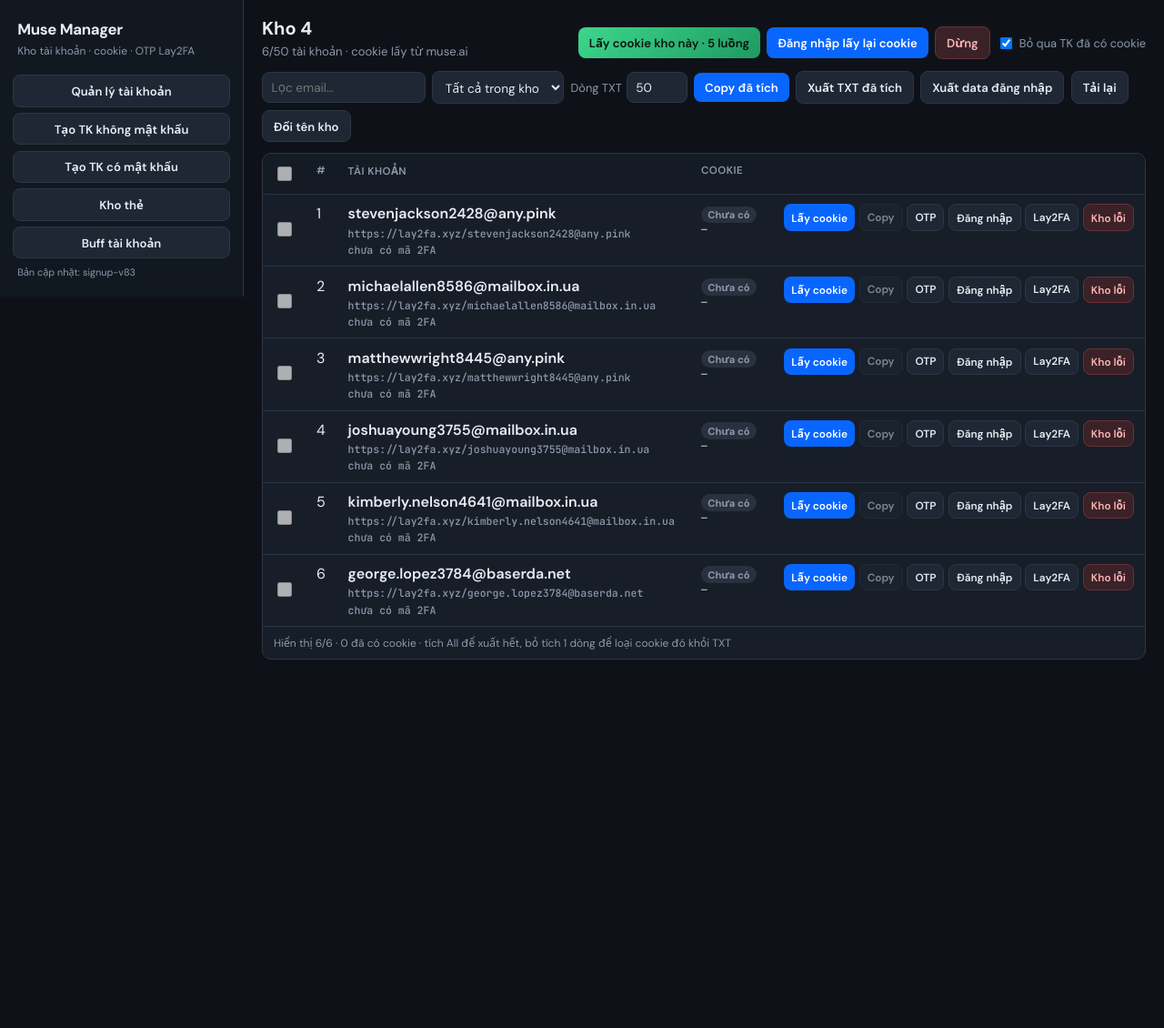
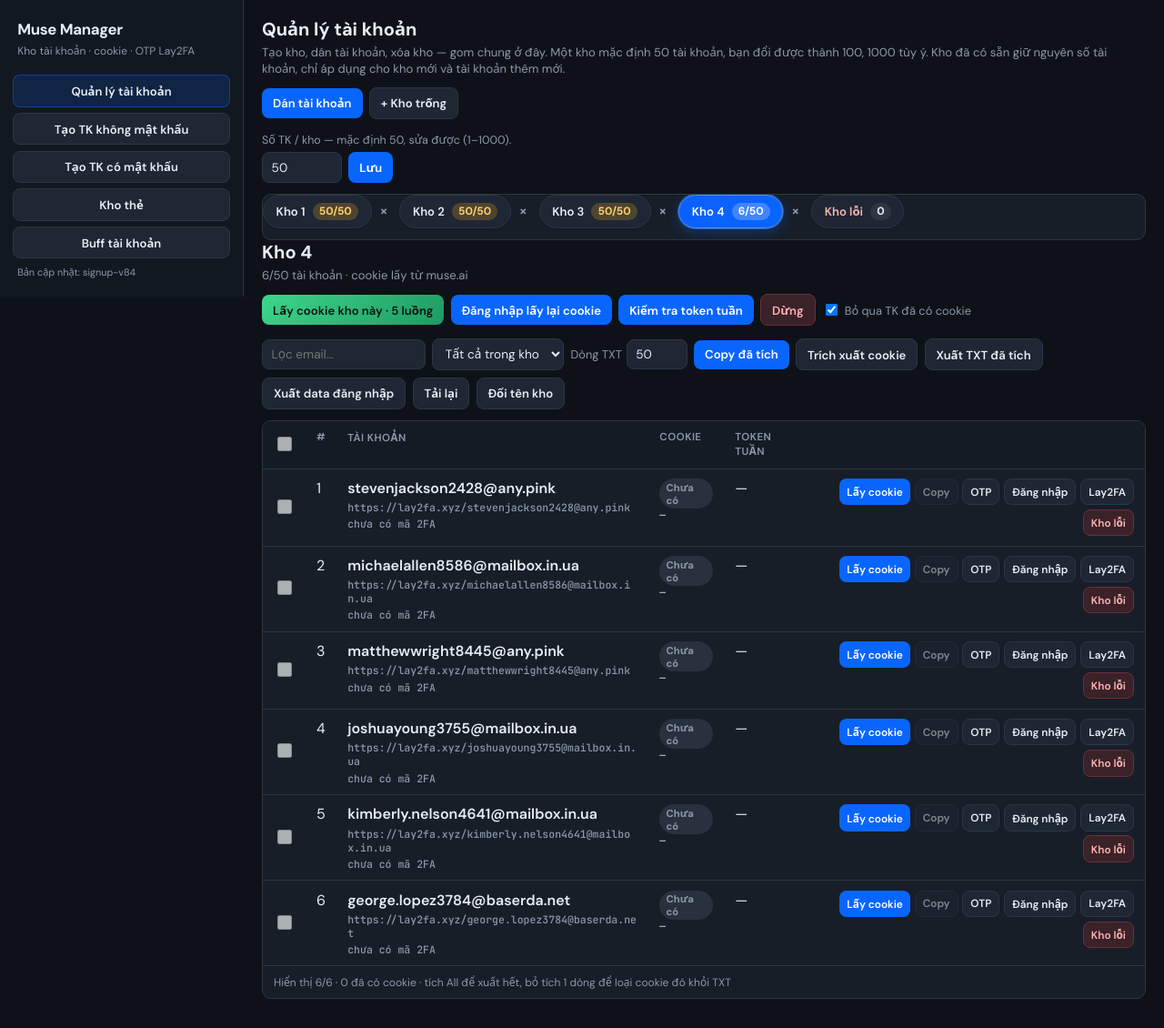
Before and after one commit to hanhan257/MUSEQUANLY, a Flask app: page / in a window 1280 px wide. Shown: the whole page at 91% size. Before the commit the page ends 725 px from the top, so only its background shows below. Run offline with Flask 3, Linux system fonts and the light colour scheme.

Commit message:
signup-v84: Bấm kho hiện data ngay trong Quản lý tài khoản + Kiểm tra token tuần + Trích xuất cookie

```diff
--- a/app.py
+++ b/app.py
@@ -78,7 +78,7 @@ from warehouse_store import (
 
 ACCOUNTS_FILE = DATA_DIR / "accounts.txt"
 MUSE_LOGIN_URL = "https://muse.ai/"
-APP_BUILD = "signup-v83"
+APP_BUILD = "signup-v84"
 SIGNUP_COUNTS = (1, 5, 10, 50)
 ACCOUNT_PASSWORD = "Congphu21@"
 SIGNUP_MAX = 200
@@ -1852,6 +1852,11 @@ def api_cookies_vault():
                 "muse_token": token,
                 "account_status": rec.get("account_status") or "",
                 "login_error": rec.get("login_error") or "",
+                "token_used_pct": rec.get("token_used_pct") or "",
+                "token_left": rec.get("token_left") or "",
+                "token_reset": rec.get("token_reset") or "",
+                "token_checked_at": rec.get("token_checked_at") or "",
+                "token_error": rec.get("token_error") or "",
             }
         )
     return jsonify(
--- a/templates/index.html
+++ b/templates/index.html
@@ -287,44 +287,6 @@
     </aside>
 
     <main class="main">
-      <div id="khoView">
-      <div class="top">
-        <div>
-          <h2 id="khoTitle">Kho</h2>
-          <div class="meta" id="khoMeta"></div>
-        </div>
-        <div class="toolbar">
-          <button type="button" class="btn-all" id="btnBatchAll">Lấy cookie kho này · 5 luồng</button>
-          <button type="button" class="btn-primary" id="btnRelogin" title="Đăng nhập lại cả kho, kể cả tài khoản đã có cookie">Đăng nhập lấy lại cookie</button>
-          <button type="button" class="btn-error" id="btnStop">Dừng</button>
-          <label class="check-inline"><input type="checkbox" id="skipExisting" checked /> Bỏ qua TK đã có cookie</label>
-        </div>
-      </div>
-
-      <div class="toolbar" style="margin-bottom:0.75rem;">
-        <input type="search" id="cookieSearch" placeholder="Lọc email…" />
-        <select id="cookieFilter" aria-label="Lọc cookie">
-          <option value="all">Tất cả trong kho</option>
-          <option value="has">Đã có cookie</option>
-          <option value="missing">Chưa có cookie</option>
-        </select>
-        <label class="check-inline">Dòng TXT
-          <input type="number" id="cookieLimit" value="50" min="1" max="500" style="width:4.2rem;" />
-        </label>
-        <button type="button" class="btn-primary" id="btnCopyFiltered">Copy đã tích</button>
-        <button type="button" class="btn-ghost" id="btnExportFiltered">Xuất TXT đã tích</button>
-        <button type="button" class="btn-ghost" id="btnExportLogin">Xuất data đăng nhập</button>
-        <button type="button" class="btn-ghost" id="btnReload">Tải lại</button>
-        <button type="button" class="btn-ghost" id="btnRename">Đổi tên kho</button>
-      </div>
-
-      <div class="panel">
-        <div id="loginStatus" class="login-status"></div>
-        <div class="progress-bar" id="batchProgress"><span id="batchProgressFill"></span></div>
-        <div id="tableWrap"></div>
-      </div>
-      </div>
-
       <div id="signupView" hidden>
         <div class="top">
           <div>
@@ -429,6 +391,43 @@
         <div class="panel">
           <div class="created-kho" id="accountKhoList"></div>
         </div>
+      <div class="top">
+        <div>
+          <h2 id="khoTitle">Kho</h2>
+          <div class="meta" id="khoMeta"></div>
+        </div>
+        <div class="toolbar">
+          <button type="button" class="btn-all" id="btnBatchAll">Lấy cookie kho này · 5 luồng</button>
+          <button type="button" class="btn-primary" id="btnRelogin" title="Đăng nhập lại cả kho, kể cả tài khoản đã có cookie">Đăng nhập lấy lại cookie</button>
+          <button type="button" class="btn-primary" id="btnTokenCheck">Kiểm tra token tuần</button>
+          <button type="button" class="btn-error" id="btnStop">Dừng</button>
+          <label class="check-inline"><input type="checkbox" id="skipExisting" checked /> Bỏ qua TK đã có cookie</label>
+        </div>
+      </div>
+
+      <div class="toolbar" style="margin-bottom:0.75rem;">
+        <input type="search" id="cookieSearch" placeholder="Lọc email…" />
+        <select id="cookieFilter" aria-label="Lọc cookie">
+          <option value="all">Tất cả trong kho</option>
+          <option value="has">Đã có cookie</option>
+          <option value="missing">Chưa có cookie</option>
+        </select>
+        <label class="check-inline">Dòng TXT
+          <input type="number" id="cookieLimit" value="50" min="1" max="500" style="width:4.2rem;" />
+        </label>
+        <button type="button" class="btn-primary" id="btnCopyFiltered">Copy đã tích</button>
+        <button type="button" class="btn-ghost" id="btnCopyAllCookies">Trích xuất cookie</button>
+        <button type="button" class="btn-ghost" id="btnExportFiltered">Xuất TXT đã tích</button>
+        <button type="button" class="btn-ghost" id="btnExportLogin">Xuất data đăng nhập</button>
+        <button type="button" class="btn-ghost" id="btnReload">Tải lại</button>
+        <button type="button" class="btn-ghost" id="btnRename">Đổi tên kho</button>
+      </div>
+
+      <div class="panel">
+        <div id="loginStatus" class="login-status"></div>
+        <div class="progress-bar" id="batchProgress"><span id="batchProgressFill"></span></div>
+        <div id="tableWrap"></div>
+      </div>
       </div>
 
       <div id="cardView" hidden>
@@ -554,8 +553,7 @@
       const signup = viewMode === 'signup' || viewMode === 'password';
       const cards = viewMode === 'cards';
       const buff = viewMode === 'buff';
-      const account = viewMode === 'account';
-      document.getElementById('khoView').hidden = signup || cards || buff || account;
+      const account = viewMode === 'account' || viewMode === 'kho';
       document.getElementById('signupView').hidden = !signup;
       document.getElementById('cardView').hidden = !cards;
       document.getElementById('buffView').hidden = !buff;
@@ -570,7 +568,7 @@
 
     async function setActiveWarehouse(id) {
       const leavingSignup = viewMode === 'signup' || viewMode === 'password' || viewMode === 'cards' || viewMode === 'buff' || viewMode === 'account';
-      viewMode = 'kho';
+      viewMode = 'account';
       if (!id || (id === activeWarehouseId && !leavingSignup)) return;
       if (id !== activeWarehouseId) {
         await fetch('/api/warehouses/active', {
@@ -640,6 +638,7 @@
               <th>#</th>
               <th>Tài khoản</th>
               <th>Cookie</th>
+              <th>Token tuần</th>
               <th></th>
             </tr>
           </thead>
@@ -650,6 +649,12 @@
               const key = a.email.toLowerCase();
               const canExport = !!(a.has_cookie && a.cookie_header);
               const checked = canExport && !excludedExport.has(key) ? 'checked' : '';
+              const tokenHtml = (a.token_used_pct || a.token_left)
+                ? `<span class="badge ${a.token_used_pct ? 'ok' : 'no'}">${a.token_used_pct ? escapeHtml(a.token_used_pct) + '% đã dùng' : '—'}</span>
+                  ${a.token_left ? `<div class="cookie-snip">Còn ${escapeHtml(a.token_left)} token</div>` : ''}
+                  ${a.token_reset ? `<div class="hint">Làm mới: ${escapeHtml(a.token_reset)}</div>` : ''}
+                  ${a.token_checked_at ? `<div class="hint">${escapeHtml(a.token_checked_at.slice(0, 16).replace('T', ' '))}</div>` : ''}`
+                : (a.token_error ? `<span class="hint">${escapeHtml(a.token_error)}</span>` : '—');
               return `<tr data-email="${encodeURIComponent(a.email)}">
                 <td class="check"><input type="checkbox" class="row-export" data-email="${encodeURIComponent(a.email)}" ${canExport ? '' : 'disabled'} ${checked} title="${canExport ? 'Bỏ tích để không xuất cookie này' : 'Chưa có cookie'}" /></td>
                 <td>${i + 1}</td>
@@ -667,6 +672,7 @@
                   ${tokenLine(a.muse_token)}
                   ${a.cookie_saved_at ? `<div class="hint">${escapeHtml(a.cookie_saved_at)}</div>` : ''}
                 </td>
+                <td class="cookie-cell">${tokenHtml}</td>
                 <td>
                   <div class="actions">
                     <button type="button" class="btn-primary btn-sm" data-cookie="${encodeURIComponent(a.email)}">Lấy cookie</button>
@@ -760,6 +766,11 @@
           muse_token: v.muse_token || '',
           account_status: v.account_status || '',
           login_error: v.login_error || '',
+          token_used_pct: v.token_used_pct || '',
+          token_left: v.token_left || '',
+          token_reset: v.token_reset || '',
+          token_checked_at: v.token_checked_at || '',
+          token_error: v.token_error || '',
         };
       });
       document.getElementById('accountsEditor').value = accounts
@@ -1243,7 +1254,6 @@
         await loadCreated();
         return;
       }
-      if (viewMode === 'account') return;
       await loadEditor();
     }
 
@@ -1275,6 +1285,8 @@
       toast('Đã gửi lệnh dừng');
     });
     document.getElementById('btnCopyFiltered').addEventListener('click', copyFiltered);
+    document.getElementById('btnCopyAllCookies').addEventListener('click', copyAllCookies);
+    document.getElementById('btnTokenCheck').addEventListener('click', startTokenCheck);
     document.getElementById('btnExportFiltered').addEventListener('click', exportFilteredDownload);
     document.getElementById('btnExportLogin').addEventListener('click', exportLoginDownload);
     ['cookieSearch', 'cookieFilter'].forEach(id => {
@@ -1702,6 +1714,49 @@
         }
       }, 1500);
     }
+    async function startTokenCheck() {
+      if (loginPollTimer || batchPollTimer) {
+        toast('Đang chạy việc khác');
+        return;
+      }
+      const emails = accounts.filter(a => a.has_cookie).map(a => a.email);
+      if (!emails.length) {
+        setLoginStatus('Kho này chưa có tài khoản nào có cookie.', 'error');
+        return;
+      }
+      setLoginStatus(`Kiểm tra token tuần ${emails.length} TK có cookie…`, 'running');
+      const res = await fetch('/api/batch/tokens', {
+        method: 'POST',
+        headers: { 'Content-Type': 'application/json' },
+        body: JSON.stringify({ emails }),
+      });
+      const data = await res.json();
+      if (!data.ok) {
+        setLoginStatus(data.error || 'Không chạy được', 'error');
+        return;
+      }
+      batchPollTimer = setInterval(async () => {
+        const st = await fetch('/api/batch/' + data.job_id, { cache: 'no-store' }).then(r => r.json());
+        const fresh = st.ok || 0;
+        const kind = st.status === 'error' ? 'error' : (st.status === 'done' || st.status === 'stopped' ? 'done' : 'running');
+        setLoginStatus(st.detail || `Đã đọc token ${fresh} TK · lỗi ${st.fail || 0}`, kind);
+        if (st.status === 'done' || st.status === 'stopped' || st.status === 'error' || st.status === 'unknown') {
+          clearInterval(batchPollTimer);
+          batchPollTimer = null;
+          await refreshAll();
+        }
+      }, 1500);
+    }
+
+    async function copyAllCookies() {
+      const lines = accounts
+        .filter(a => a.has_cookie && a.cookie_header)
+        .map(a => `${a.email}|${a.cookie_header}`);
+      if (!lines.length) { toast('Không có cookie'); return; }
+      await navigator.clipboard.writeText(lines.join('\n'));
+      toast(`Đã trích xuất ${lines.length} cookie`);
+    }
+
     async function startCreatedTokenCheck() {
       if (loginPollTimer || batchPollTimer) {
         toast('Đang chạy việc khác');
```
